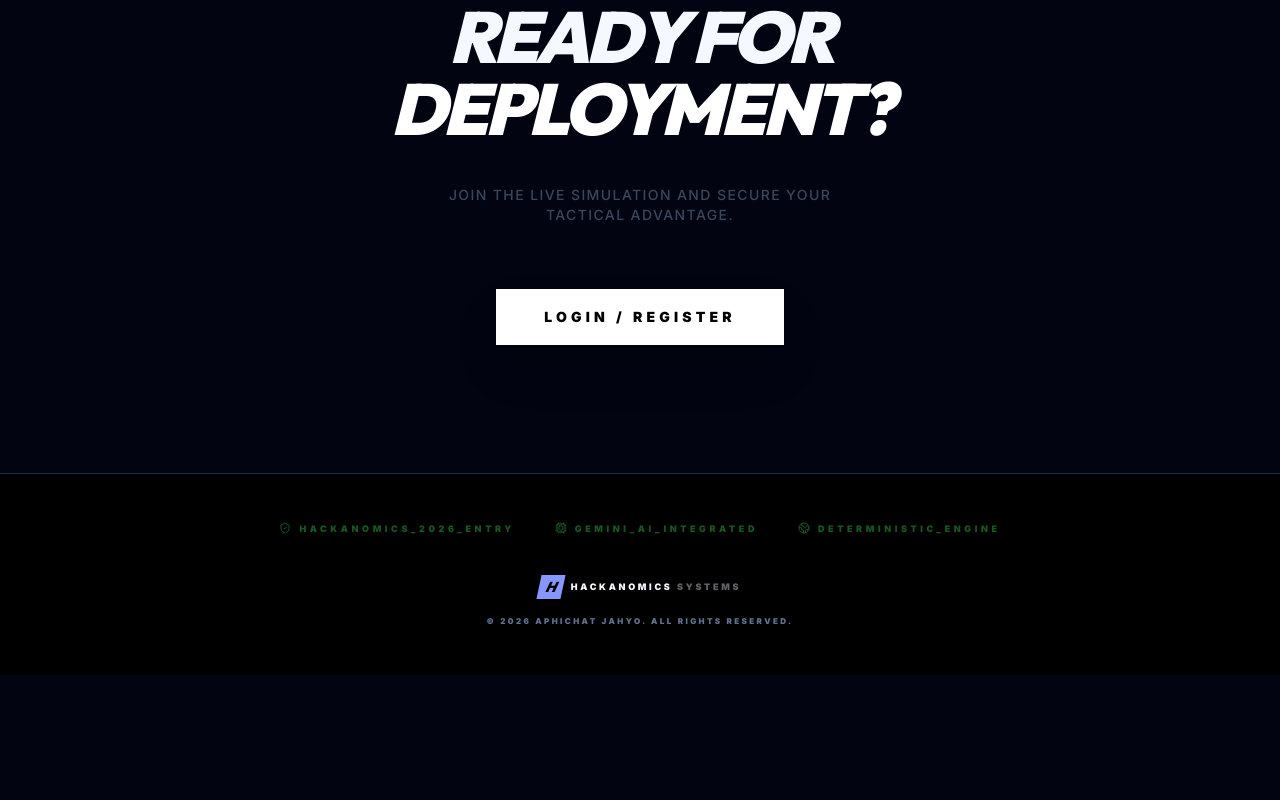
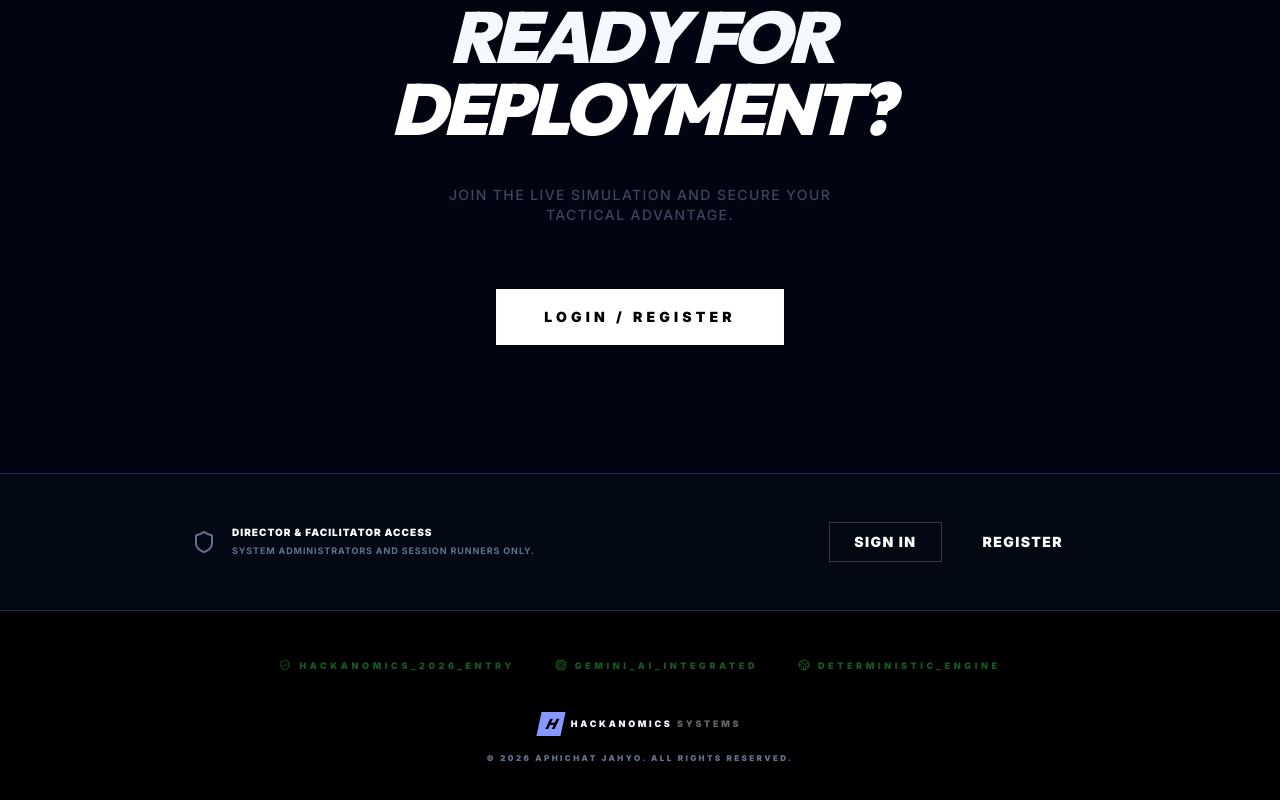
Before and after one commit to psu6810110402/Master-the-Macro-Economy, a Next.js app in the folder apps/web/: page / in a window 1280 px wide. Shown: the part 3276-4076 px from the top of the page. Before the commit the page ends 3951 px from the top, so only its background shows below. Built offline with nearby package versions, Linux system fonts and the light colour scheme; no server answers.

Commit message:
feat(landing): Add specific login/register portal for Facilitators and Admins

```diff
--- a/apps/web/src/app/page.tsx
+++ b/apps/web/src/app/page.tsx
@@ -282,6 +282,36 @@ export default function LandingPage() {
          </div>
       </section>
 
+      {/* ─── SECTION: ADMIN / FACILITATOR PORTAL ─── */}
+      <section className="relative z-10 py-12 px-8 border-t border-[oklch(var(--border-strong))] bg-[oklch(var(--bg-secondary)/0.3)]">
+         <div className="max-w-4xl mx-auto flex flex-col md:flex-row items-center justify-between gap-8">
+            <div className="flex items-center gap-4">
+               <Shield className="text-[oklch(var(--text-muted))]" size={24} />
+               <div className="text-left">
+                  <div className="text-[10px] font-black uppercase tracking-widest text-white">Director & Facilitator Access</div>
+                  <div className="text-[9px] text-[oklch(var(--text-muted))] font-bold uppercase tracking-widest mt-1">
+                    System Administrators and Session Runners only.
+                  </div>
+               </div>
+            </div>
+
+            <div className="flex gap-4">
+               <Button
+                onClick={() => router.push('/login')}
+                className="bg-transparent text-white border border-white/20 font-black uppercase tracking-widest text-[9px] px-6 h-10 hover:bg-white hover:text-black transition-all rounded-none"
+               >
+                 Sign In
+               </Button>
+               <Button
+                onClick={() => router.push('/register')}
+                className="bg-transparent text-[oklch(var(--text-muted))] border border-transparent font-black uppercase tracking-widest text-[9px] px-6 h-10 hover:text-white transition-all rounded-none"
+               >
+                 Register
+               </Button>
+            </div>
+         </div>
+      </section>
+
       {/* ─── FOOTER ─── */}
       <footer className="relative z-10 py-12 px-8 border-t border-[oklch(var(--border-strong))] bg-black flex flex-col items-center gap-10">
          <div className="flex flex-wrap justify-center gap-10 font-black text-[9px] uppercase tracking-[0.4em] text-[oklch(var(--status-success))] opacity-40">
```
Also changed, not shown: 1 other file (tests, documents, lock files or other folders).
